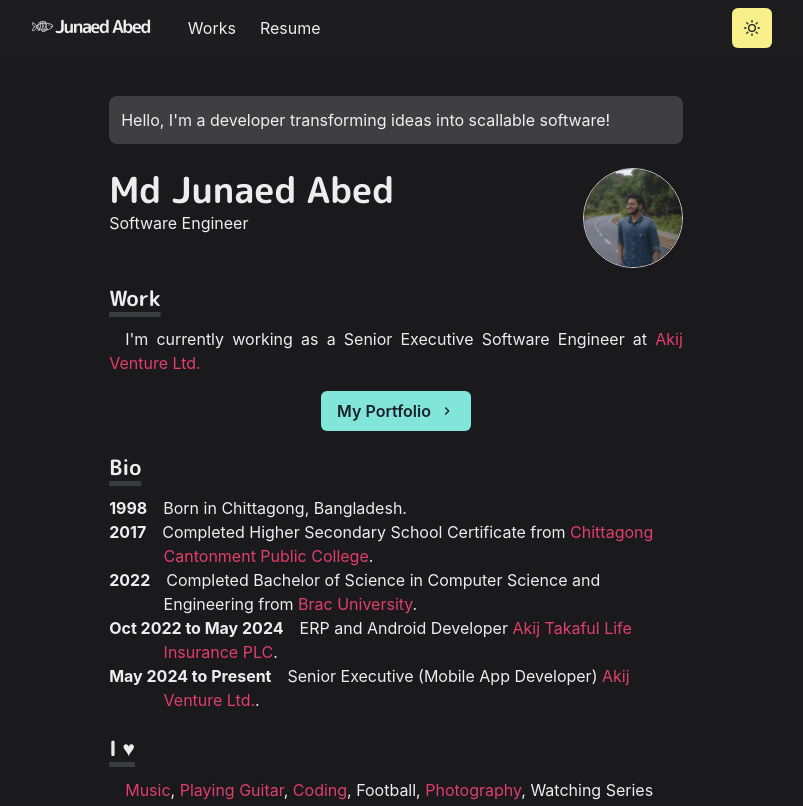
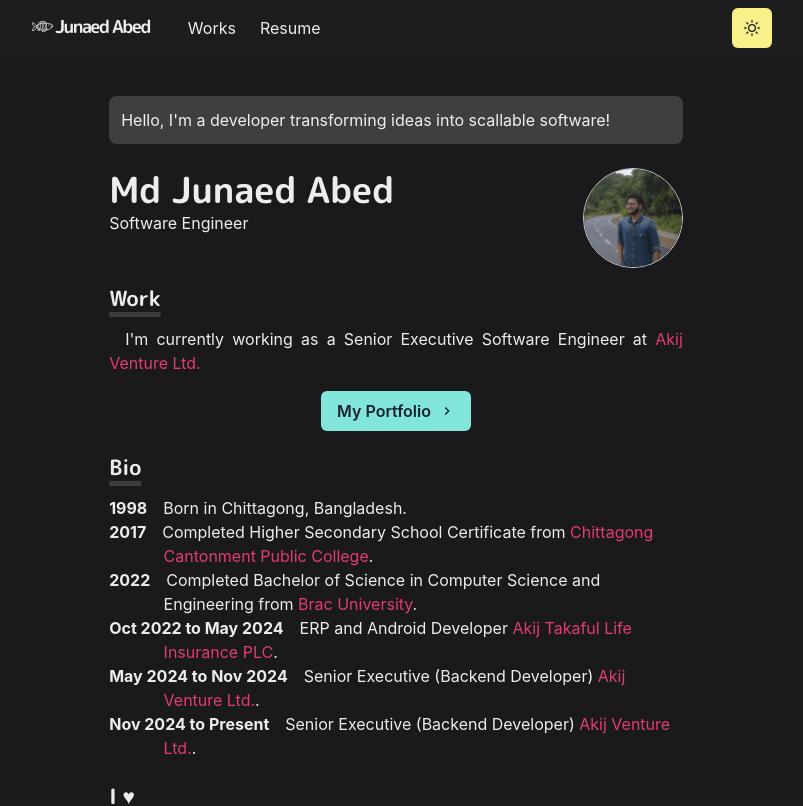
Before and after one commit to JunaedAbed/abed-page, a Next.js app: page / in a window 1280 px wide. Shown: the top 806 px of the page, without its empty margins (244-1047 px from the left). Built offline with nearby package versions, Linux system fonts and the light colour scheme.

Commit message:
cv updated

```diff
--- a/pages/index.js
+++ b/pages/index.js
@@ -151,9 +151,17 @@ const Page = () => {
             .
           </BioSection>
           <BioSection>
-            <BioYear>May 2024 to Present</BioYear>Senior Executive (Mobile App
+            <BioYear>May 2024 to Nov 2024</BioYear>Senior Executive (Backend
             Developer){" "}
             <Link href="https://www.akijventure.com/" target="_blank">
+              Akij Venture Ltd.
+            </Link>
+            .
+          </BioSection>
+          <BioSection>
+            <BioYear>Nov 2024 to Present</BioYear>Senior Executive (Backend
+            Developer){" "}
+            <Link href="https://www.neoscoder.com/" target="_blank">
               Akij Venture Ltd.
             </Link>
             .
```
Also changed, not shown: 1 other file (tests, documents, lock files or other folders).
